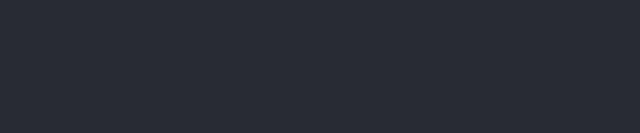
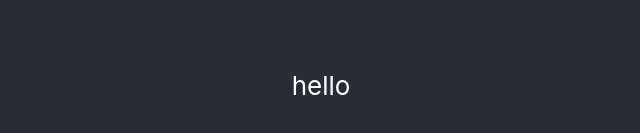
Before and after one commit to RAFiasyam/learn-react-hook, a React (Create React App) app: page / in a window 1280 px wide. Shown: the part 315-448 px from the top of the page, without its empty margins (319-959 px from the left). Built offline with nearby package versions, Linux system fonts and the light colour scheme.

Commit message:
learn greating in here so idk if i call with this () its will be called as function but

```diff
--- a/src/App.js
+++ b/src/App.js
@@ -2,8 +2,17 @@
 
 function App() {
 
+  const x = 5;
+  let text = 'goodbye';
+  if (x < 10) {
+    text = 'hello';
+  }
+
+  const myText = text;
+
   return (
     <div className="App-header">
+      <p>{myText}</p>
     </div>
   );
 }
```
